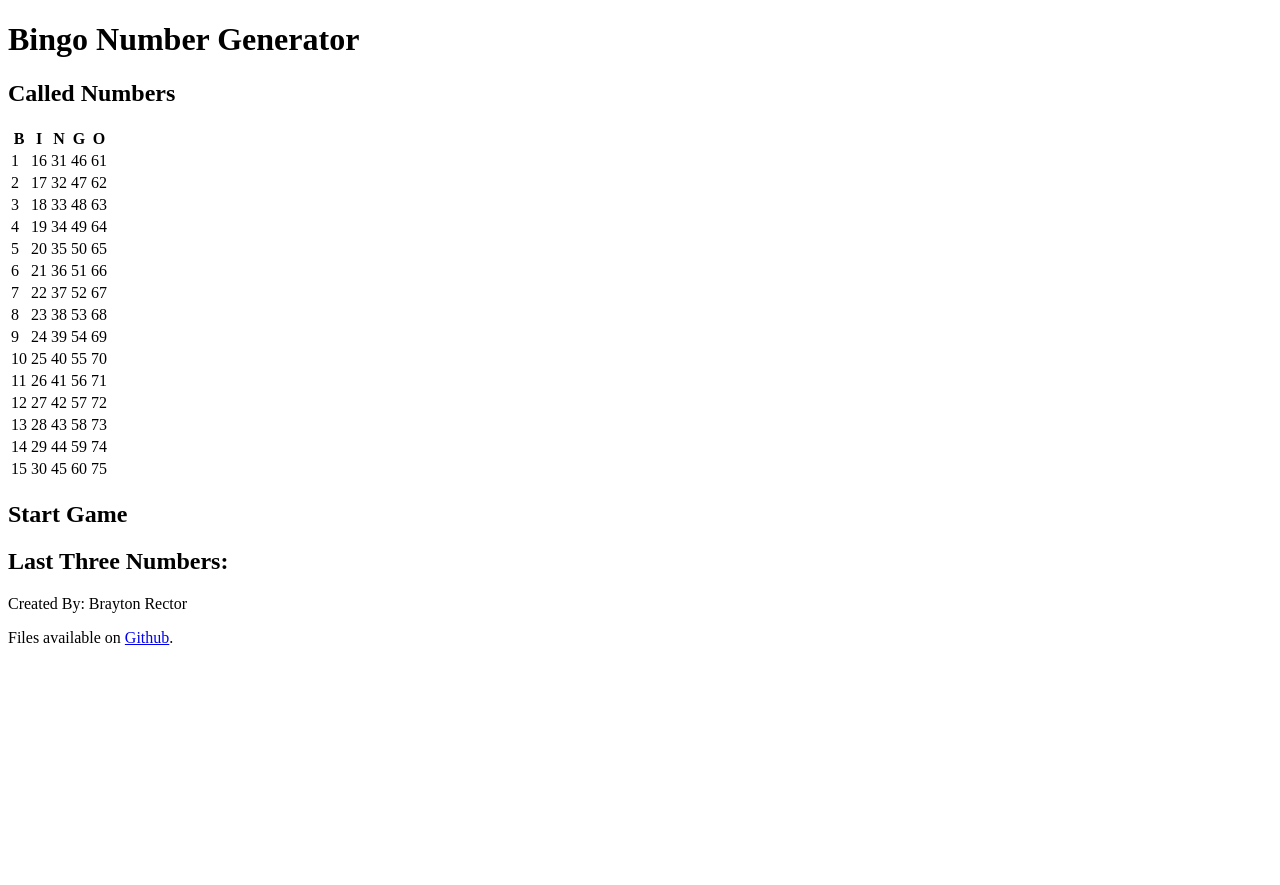
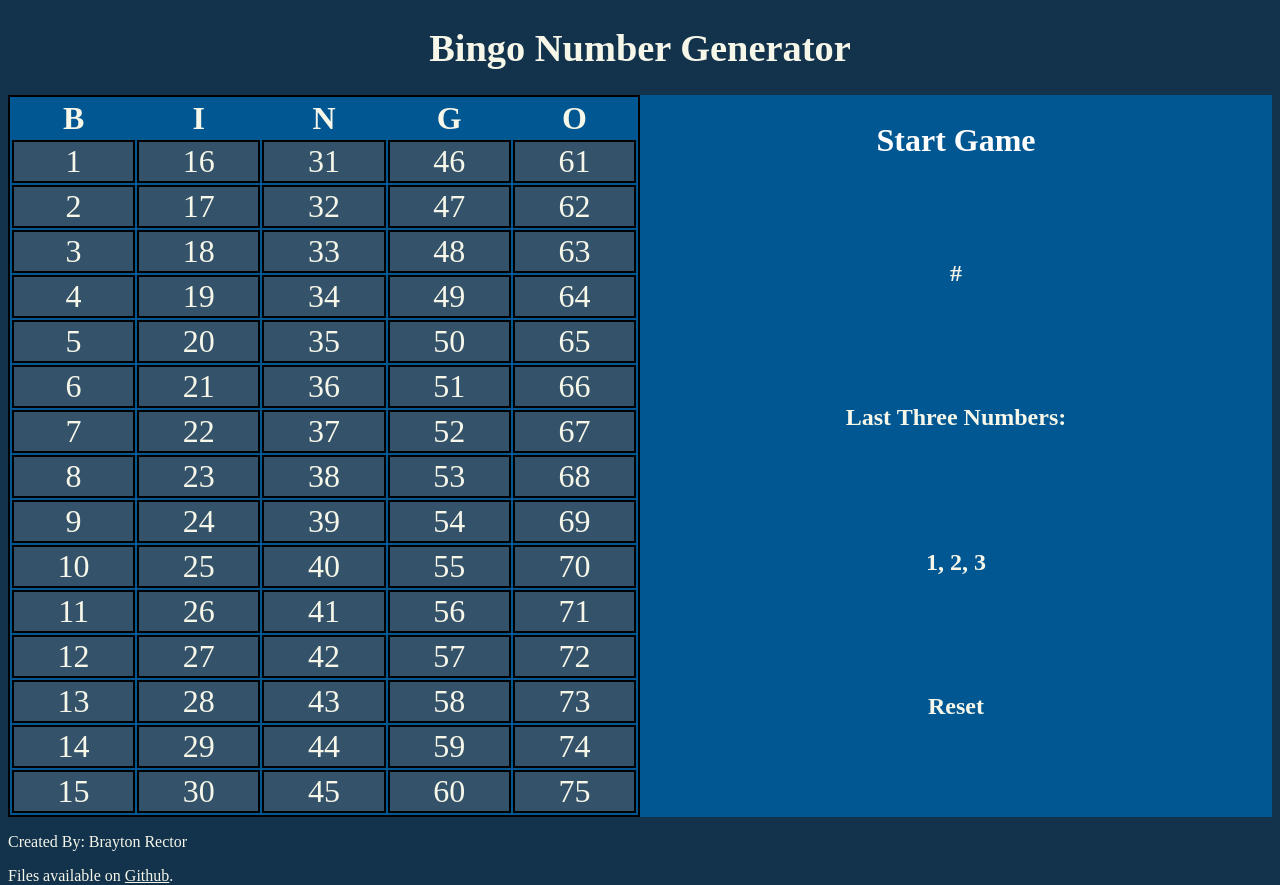
Before and after one commit to Rectors-Resources/Bingo-Game, a plain HTML site: page index.html in a window 1280 px wide. Before the commit the page ends 800 px from the top, so only its background shows below. Drawn offline with Linux system fonts and the light colour scheme.

Commit message:
css styling

```diff
--- a/index.html
+++ b/index.html
@@ -5,23 +5,28 @@
     <meta http-equiv="X-UA-Compatible" content="IE=edge">
     <meta name="viewport" content="width=device-width, initial-scale=1.0">
     <title>Bingo Number Generator</title>
+    <link rel="stylesheet" href="resources\css\style.css">
 </head>
+
 <body>
+    <header>
       <h1>Bingo Number Generator</h1>
+    </header>
+
     <div id="game-area">
         <div id="da-table">
-            <h2>Called Numbers</h2>
             <table>
-                <tr>
+                    <thead>
                         <th>B</th>
                         <th>I</th>
                         <th>N</th>
                         <th>G</th>
                         <th>O</th>
-                </tr>
+                    </thead>
                     <!-- Bingo Numbers -->
                     <!-- Row 1 -->
-                <tr>
+                <tbody>
+                    <tr class="table-row">
                         <td>1</td>
                         <td>16</td>
                         <td>31</td>
@@ -29,7 +34,7 @@
                         <td>61</td>
                     </tr>
                     <!-- Row 2 -->
-                <tr>
+                    <tr class="table-row">
                         <td>2</td>
                         <td>17</td>
                         <td>32</td>
@@ -37,7 +42,7 @@
                         <td>62</td>
                     </tr>
                     <!-- Row 3 -->
-                <tr>
+                    <tr class="table-row">
                         <td id="b-3">3</td>
                         <td id="i-18">18</td>
                         <td id="n-33">33</td>
@@ -45,7 +50,7 @@
                         <td id="o-63">63</td>
                     </tr>
                     <!-- Row 4 -->
-                <tr>
+                    <tr class="table-row">
                         <td id="b-4">4</td>
                         <td id="i-19">19</td>
                         <td id="n-34">34</td>
@@ -141,13 +146,15 @@
                         <td>60</td>
                         <td>75</td>
                     </tr>
+                </tbody>
             </table>
         </div>
-        <div>
+        <div id="button-area">
             <h2 id="button">Start Game</h2>
-            <h2 id="called-number"></h2>
-            <h2>Last Three Numbers: <span id="last-three"></span></h2>
-
+            <h2 id="called-number">#</h2>
+            <h2 id="">Last Three Numbers:</h2>
+            <h2 id="last-three">1, 2, 3</h2>
+            <h2 id="reset">Reset</h2>
         </div>
     </div>
 
--- a/resources/css/style.css
+++ b/resources/css/style.css
@@ -0,0 +1,55 @@
+html {
+    background-color: #13334c;
+    width: 100%;
+    height: 100%;
+}
+* {
+    color: #f6f6e9;
+}
+table {
+    text-align: center;
+    font-size: 2rem;
+    border: 2px solid black;
+}
+thead {
+
+}
+th {
+    width: 100rem;
+}
+td {
+    border: 2px solid black;
+    background-color: rgba(88, 80, 80, 0.6);
+}
+header {
+    text-align: center;
+    font-size: 1.2rem;
+    font-weight: bold;
+}
+#game-area {
+    display: flex;
+    grid-template-columns: 1fr 1fr;
+    background-color: #005792;
+
+
+}
+.da-table {
+    text-align: center;
+    min-width: 50%;
+    width: auto;
+}
+#button-area {
+    text-align: center;
+    min-width: 50%;
+    width: auto;
+    display: grid;
+    grid-template-rows: 1fr 1fr 1fr 1fr 1fr;
+    grid-template-columns: 1fr;
+}
+#button {
+
+    color: #ffff;
+
+    font-size: 2rem;
+}
+#called-number {
```
Lines whose indentation alone changed are shown as unchanged.
